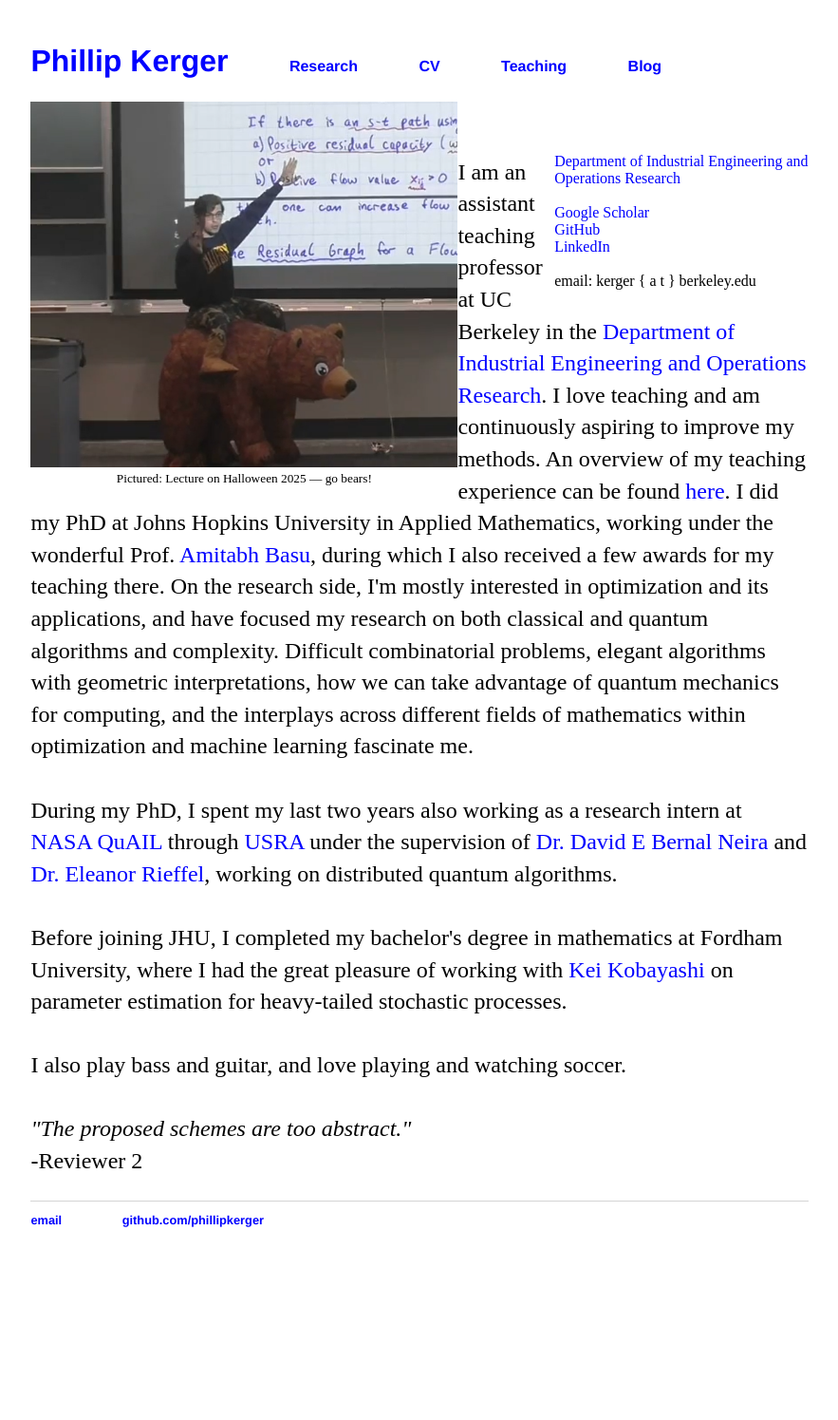
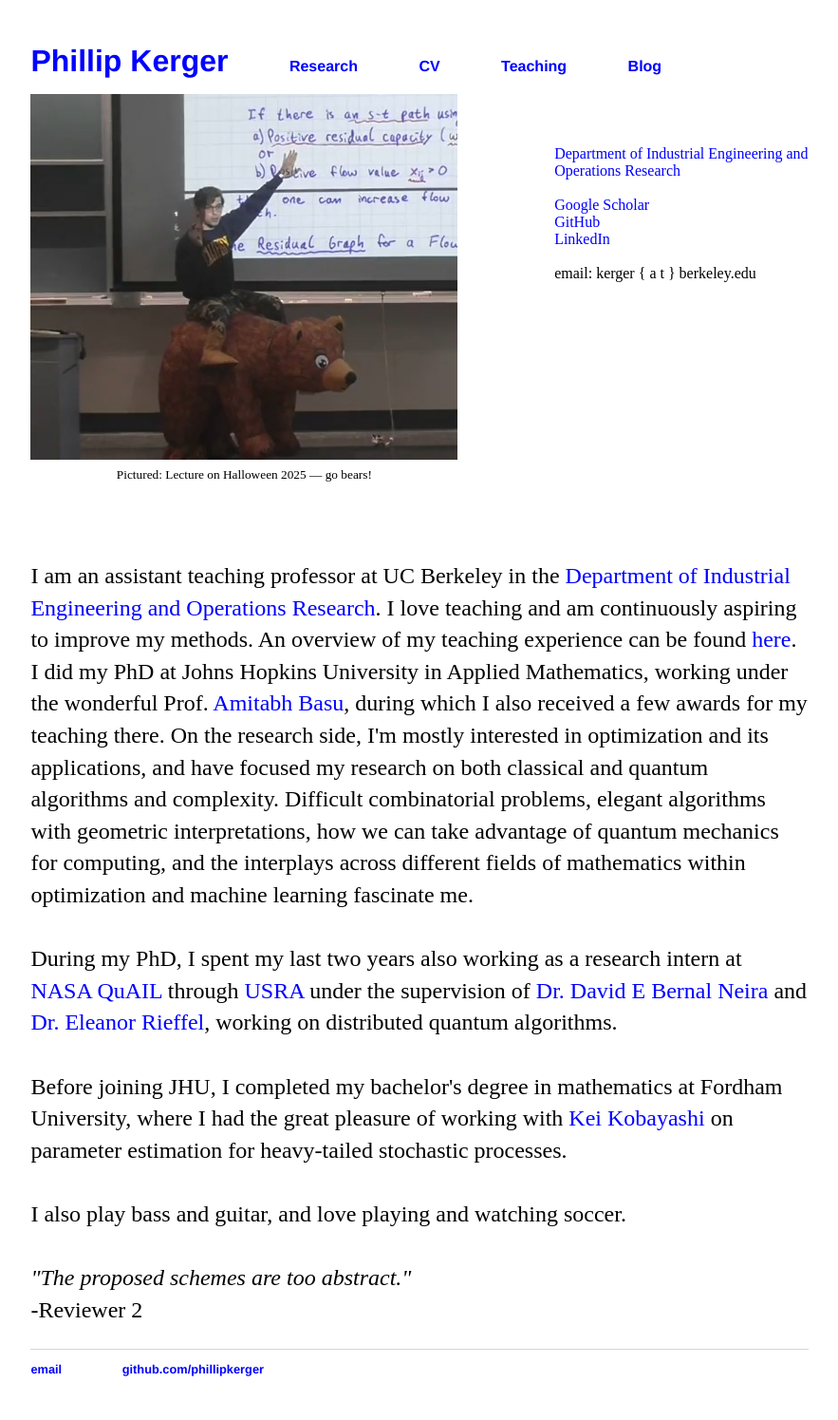
Before and after one commit to PhillipKerger/phillipkerger.github.io, a Jekyll site: the page built from index.html, in a window 1280 px wide. Shown: the whole page at 95% size, without its empty margins (198-1081 px from the left). Built offline with Jekyll 4.4.1, drawn with Linux system fonts in a browser that asks for light colours; before the commit the page ends 1339 px from its top, so only the background shows below that.

Commit message:
formatting
formatting

```diff
--- a/index.html
+++ b/index.html
@@ -3,42 +3,49 @@ layout: default
 title: Phillip Kerger
 ---
 
-
 <div class="row-fluid">
 
+  <!-- Left: Image + Caption -->
   <div style="text-align:left; float:left;">
-    <img src="halloween morning lecture .png" style="width:450px; display:block; margin-bottom:4px;">
-    <small style="display:block; text-align:center; color:gray;">
+    <img src="halloween morning lecture .png" style="width:450px;">
+    <small style="display:block; text-align:center; color:gray; margin-top:4px;">
       Pictured: Lecture on Halloween 2025 — go bears!
     </small>
   </div>
 
+  <!-- Right: Info links -->
   <div style="float:right; text-align:left;">
     <br><br><br>
     <a href="https://ieor.berkeley.edu/">Department of Industrial Engineering and <br>Operations Research</a><br><br>
+
     <a href="https://scholar.google.com/citations?user=2HbfNloAAAAJ&hl=en">Google Scholar</a><br>
     <a href="https://github.com/phillipkerger">GitHub</a><br>
     <a href="https://www.linkedin.com/in/phillip-kerger-17222780">LinkedIn</a><br><br>
+
     email: kerger { a t } berkeley.edu
   </div>
 
+  <!-- Clear floats so the paragraph starts below both -->
+  <div style="clear:both;"></div>
+
 </div>
 
+<p><br></p>
 
+<div class="blurb">
   <p>
-<br></p>
-<div class = "blurb">
-	<!--commenting out the header <h1>Phillip Kerger</h1>-->
-	<p> I am an assistant teaching professor at UC Berkeley in the <a href="https://ieor.berkeley.edu/">Department of Industrial Engineering and Operations Research</a>.
-		I love teaching and am continuously aspiring to improve my methods.  An overview of my teaching experience can be found
+    I am an assistant teaching professor at UC Berkeley in the
+    <a href="https://ieor.berkeley.edu/">Department of Industrial Engineering and Operations Research</a>.
+    I love teaching and am continuously aspiring to improve my methods. An overview of my teaching experience can be found
     <a href="https://phillipkerger.github.io/teaching/">here</a>.
     I did my PhD at Johns Hopkins University in Applied Mathematics, working under the wonderful Prof.
-		<a href="https://www.ams.jhu.edu/~abasu9/">Amitabh Basu</a>, during which I also received a few awards for my teaching there. On the research side, I'm mostly interested in optimization and its applications, and have focused my research
+    <a href="https://www.ams.jhu.edu/~abasu9/">Amitabh Basu</a>, during which I also received a few awards for my teaching there.
+    On the research side, I'm mostly interested in optimization and its applications, and have focused my research
     on both classical and quantum algorithms and complexity. Difficult combinatorial problems, elegant algorithms with geometric interpretations, how
     we can take advantage of quantum mechanics for computing, and the interplays across different fields of mathematics within optimization and machine learning fascinate me.<br><br>
     During my PhD, I spent my last two years also working as a research intern at
     <a href="https://www.nasa.gov/content/nasa-quantum-artificial-intelligence-laboratory-quail/">NASA QuAIL</a>
-		through <a href = "https://www.usra.edu/"> USRA</a>
+    through <a href="https://www.usra.edu/">USRA</a>
     under the supervision of <a href="https://engineering.purdue.edu/ChE/people/ptProfile?resource_id=286478">Dr. David E Bernal Neira</a>
     and <a href="https://scholar.google.com/citations?user=2UvnS7UAAAAJ&hl=en">Dr. Eleanor Rieffel</a>,
     working on distributed quantum algorithms. <br><br>
@@ -50,5 +57,4 @@ title: Phillip Kerger
     <br><br> <i>"The proposed schemes are too abstract."</i>
     <br> -Reviewer 2
   </p>
-
 </div><!-- /.blurb -->
```
Lines whose indentation alone changed are shown as unchanged.
